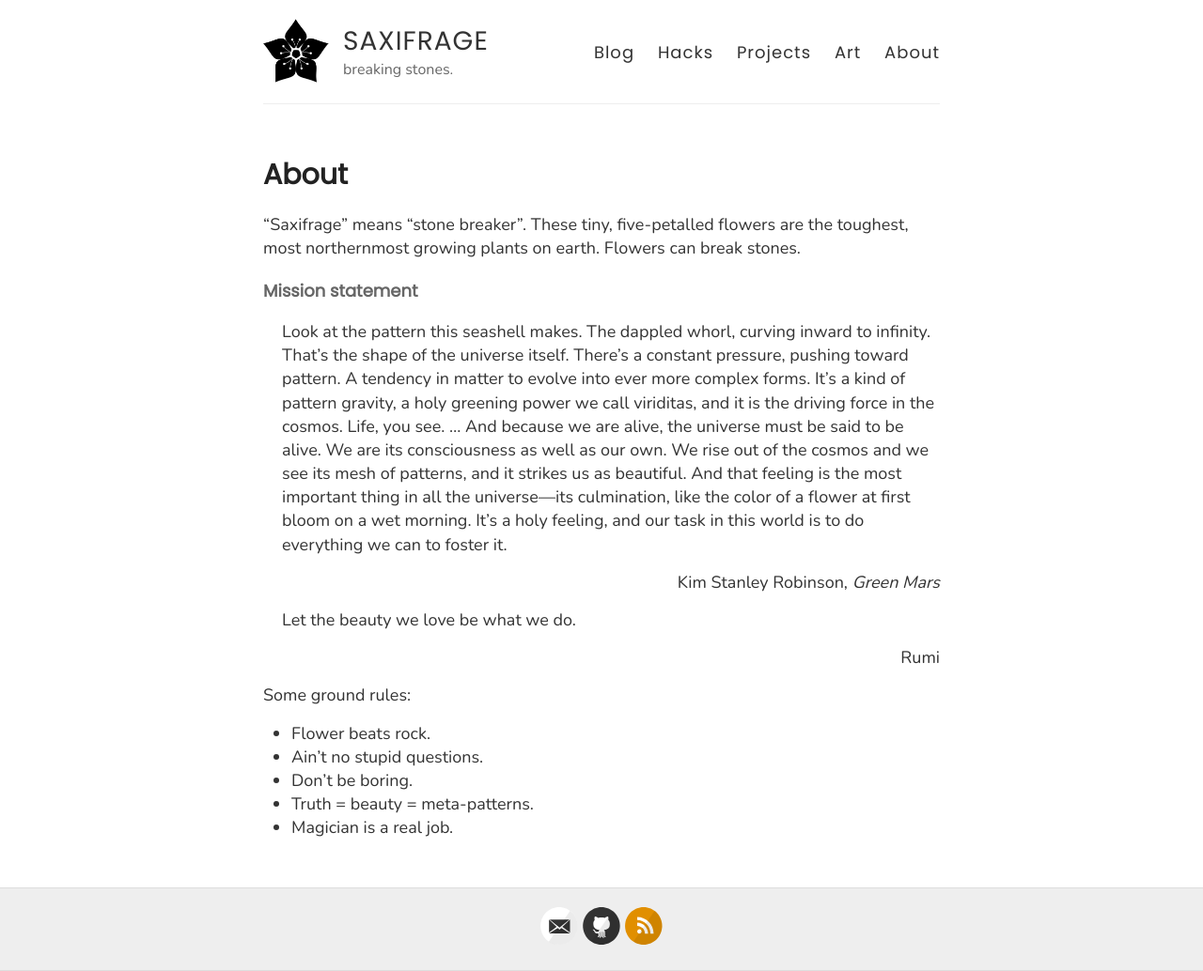
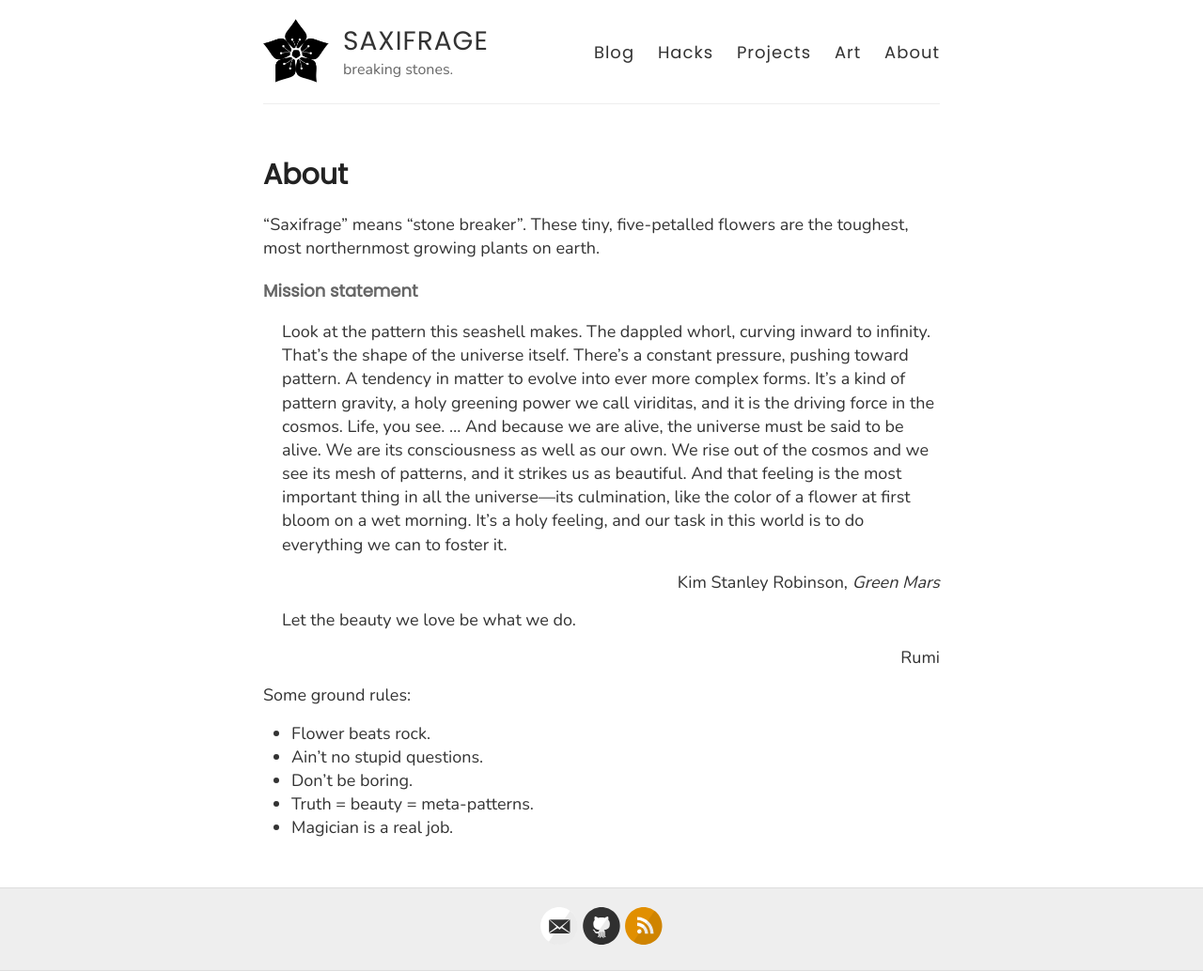
Before and after one commit to heptarch/heptarch.github.io, a Jekyll site: the page built from about.md, in a window 1280 px wide. Shown: the whole page at 94% size. Built offline with Jekyll 4.4.1, drawn with Linux system fonts in a browser that asks for light colours.

Commit message:
Update about.md

```diff
--- a/about.md
+++ b/about.md
@@ -6,7 +6,7 @@ permalink: /about/
 
 "Saxifrage" means "stone breaker". These tiny, five-petalled
 flowers are the toughest, most northernmost growing plants on
-earth. Flowers can break stones.
+earth.
 
 #### Mission statement
 
```
